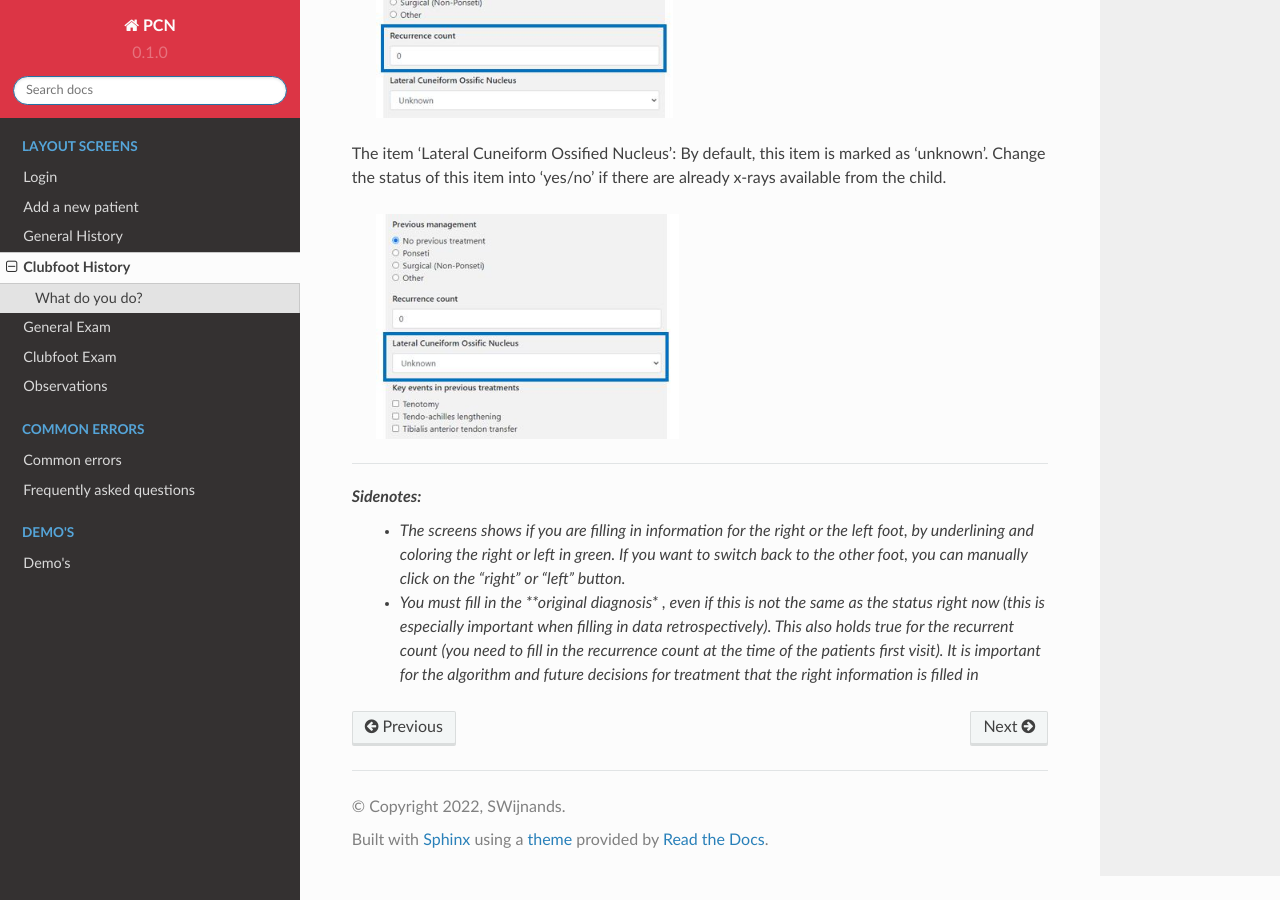
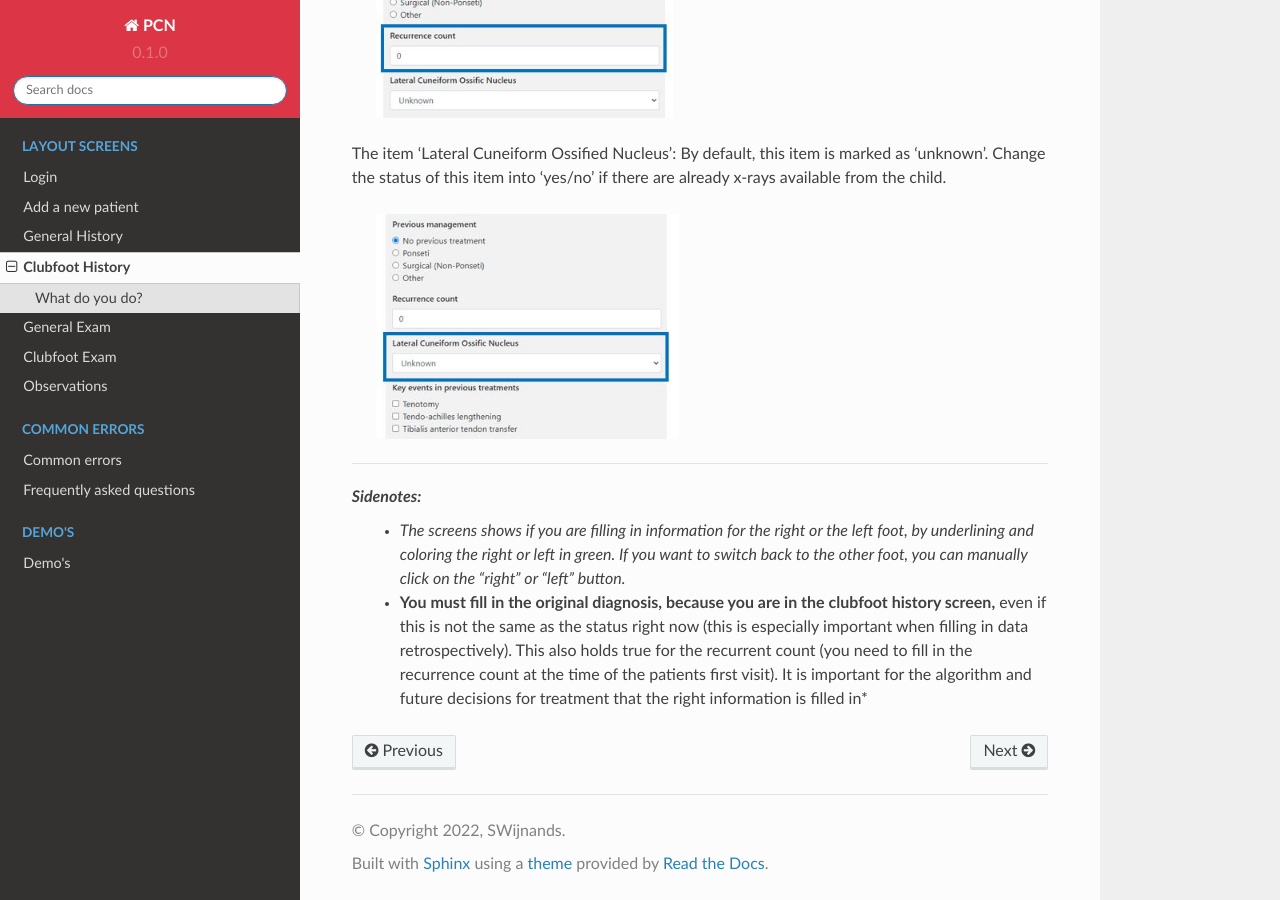
Before and after one commit to SWijnands01/PCN, a Sphinx documentation site: the page built from docs/source/ClubfootHistoryScreen.rst, in a window 1280 px wide and 900 px high, scrolled down 2446 px. Built offline with Sphinx 7.4.7 and the Read the Docs theme 2.0.0, drawn with Linux system fonts in a browser that asks for light colours.

Commit message:
Update ClubfootHistoryScreen.rst

```diff
--- a/docs/source/ClubfootHistoryScreen.rst
+++ b/docs/source/ClubfootHistoryScreen.rst
@@ -54,4 +54,4 @@ The item 'Lateral Cuneiform Ossified Nucleus': By default, this item is marked a
 
 *Sidenotes:*
    - *The screens shows if you are filling in information for the right or the left foot, by underlining and coloring the right or left in green. If you want to switch back to the other foot, you can manually click on the “right” or “left” button.*
-   - *You  must fill in the **original diagnosis** *, even if this is not the same as the status right now (this is especially important when filling in data retrospectively). This also holds true for the recurrent count (you need to fill in the recurrence count at the time of the patients first visit). It is important for the algorithm and future decisions for treatment that the right information is filled in*
+   - **You  must fill in the original diagnosis, because you are in the clubfoot history screen,** even if this is not the same as the status right now (this is especially important when filling in data retrospectively). This also holds true for the recurrent count (you need to fill in the recurrence count at the time of the patients first visit). It is important for the    algorithm and future decisions for treatment that the right information is filled in*
```
